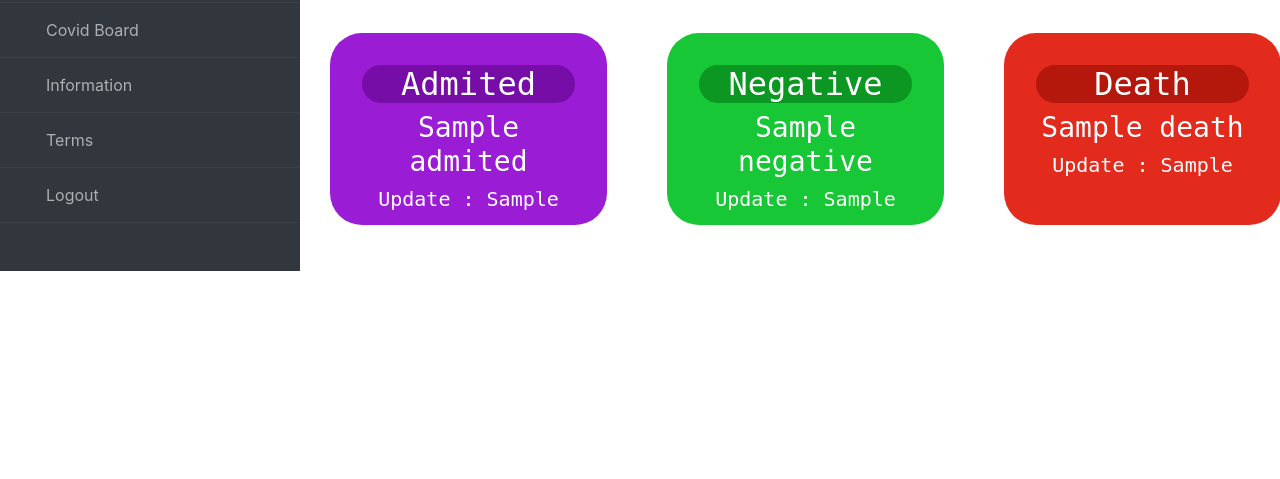
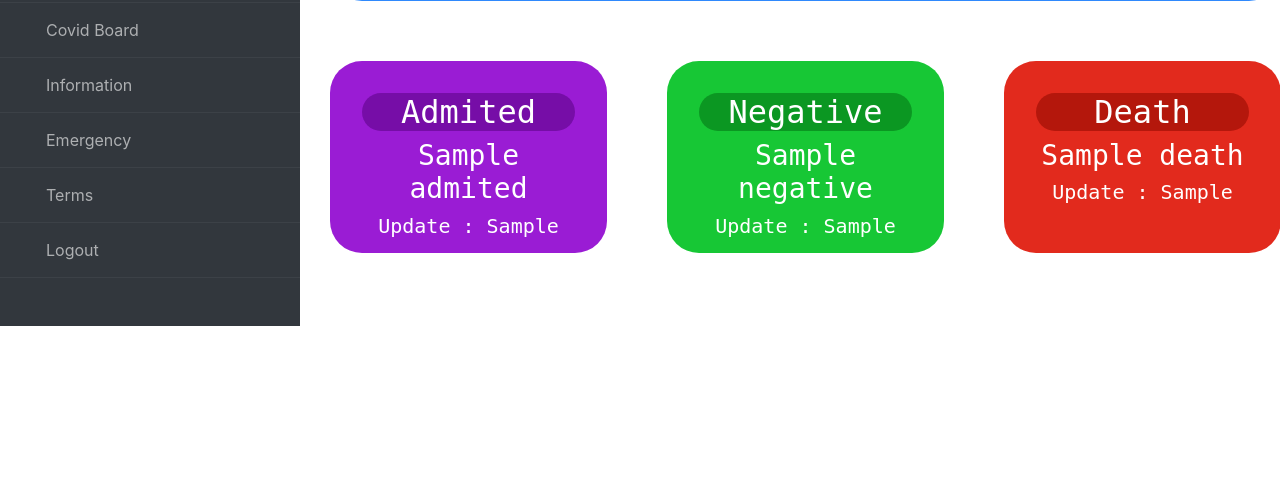
Before and after one commit to vijithmv916/Django-FaceMask-Detection, a Django app: template users/templates/covid.html in a window 1280 px wide. Shown: the part 321-800 px from the top of the page. Run offline with Django 3.2, Linux system fonts and the light colour scheme; the template is opened without the code that fills it: most values are stand-ins (such as "Sample title", 1, 10 or a date in 2020).

Commit message:
landing fix

```diff
--- a/users/templates/covid.html
+++ b/users/templates/covid.html
@@ -237,7 +237,7 @@
             <a href="{% url 'dashboard' request.user.username%}"><span class="fa fa-home mr-3"></span> Home</a>
           </li>
           <li>
-            <a href=""
+            <a href="{% url 'admin:index' %}"
               ><span class="fa fa-download mr-3 notif"></span> Manage Users</a
             >
           </li>
@@ -246,6 +246,9 @@
           </li>
           <li>
             <a href=""><span class="fa fa-trophy mr-3"></span> Information</a>
+          </li>
+          <li>
+            <a href="https://covid19jagratha.kerala.nic.in/"><span class="fa fa-trophy mr-3"></span>Emergency</a>
           </li>
           <li>
             <a href=""><span class="fa fa-cog mr-3"></span> Terms</a>
--- a/users/templates/dashboard.html
+++ b/users/templates/dashboard.html
@@ -221,7 +221,7 @@
             <a href=""><span class="fa fa-home mr-3"></span> Home</a>
           </li>
           <li>
-            <a href=""
+            <a href="{% url 'admin:index' %}"
               ><span class="fa fa-download mr-3 notif"></span> Manage Users</a
             >
           </li>
@@ -230,6 +230,9 @@
           </li>
           <li>
             <a href=""><span class="fa fa-trophy mr-3"></span> Information</a>
+          </li>
+          <li>
+            <a href="https://covid19jagratha.kerala.nic.in/"><span class="fa fa-trophy mr-3"></span>Emergency</a>
           </li>
           <li>
             <a href=""><span class="fa fa-cog mr-3"></span> Terms</a>
```
Also changed, not shown: db.sqlite3.
